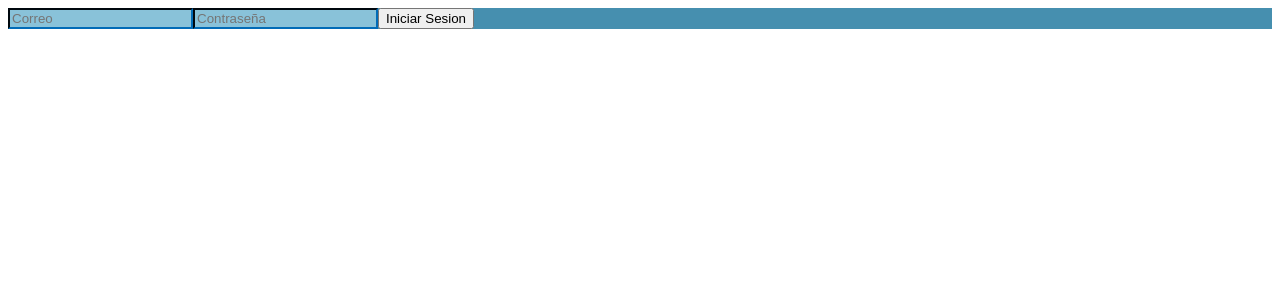
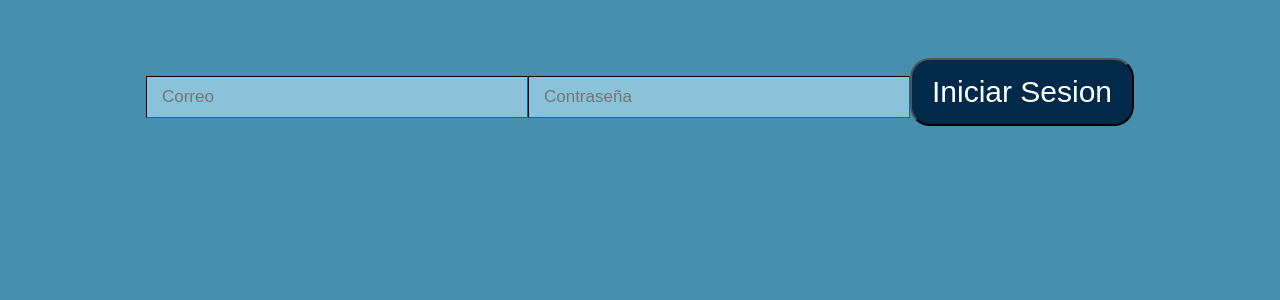
Before and after one commit to FernandezIgnacio/ProyectoAnual6-1, a React (Vite) app: page /login in a window 1280 px wide. Shown: the top 300 px of the page. Built offline with nearby package versions, Linux system fonts and the light colour scheme.

Commit message:
Se agregaron unidades

```diff
--- a/src/components/style.css
+++ b/src/components/style.css
@@ -1,42 +1,39 @@
-.loading {
-    margin-top: 50;
-}
-.container {
-    flex: 1;
-    justify-content: center;
-    align-items: center;
-    padding: 0 16 0 16;
+*{
     background-color: #468FAF;
 }
 
-text {
-    font-size: 30;
-    color: #FFFFFF;
+.container {
+    display: flex;
+    justify-content: center;
+    align-items: center;
+    padding: 0 16px 0 16px;
 }
 
-Img {
+.mail {
+    margin-top: 50px;
+}
+
+.Img {
     width: 150px;
     height: 150px;
     margin-bottom: 30;
 }
 
-mail {
-    margin-top: 50;
-}
+
 
 .input{
-    height: 40;
-    width:350;
-    font-size: 17;
+    height: 40px;
+    width:350px;
+    font-size: 17px;
 
     border-color: #013A63;
     color:#013A63;
     background-color:#89C2D9;
 
-    border-width: 1.5;
+    border-width: 1.5px;
 
-    margin-bottom: 18;
-    padding: 0 15 0 15;
+    margin-bottom: 18px;
+    padding: 0px 15px 0 15px;
 }
 .inputError{
     border-color: 'red';
@@ -44,13 +41,15 @@ mail {
 }
 .errorText{
     color: 'red';
-    margin-top: -19.5;
-    margin-bottom: 3.5;
+    margin-top: -19.5px;
+    margin-bottom: 3.5px;
 }
 
 .button{
-    background-color: '#012A4A';
-    margin-top:50;
-    padding: 15 20 15 20 ;
-    border-radius: 20;
+    background-color: #012A4A;
+    margin-top:50px;
+    padding: 15px 20px 15px 20px ;
+    border-radius: 20px;
+    font-size: 30px;
+    color: #FFFFFF;
 }
```
